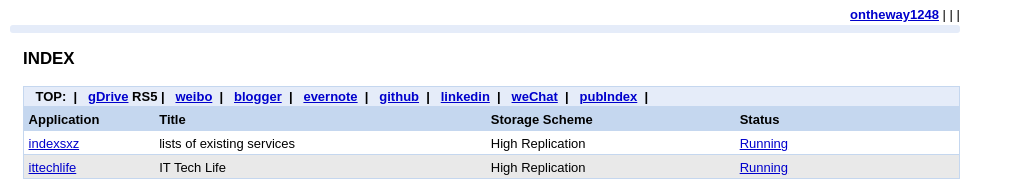
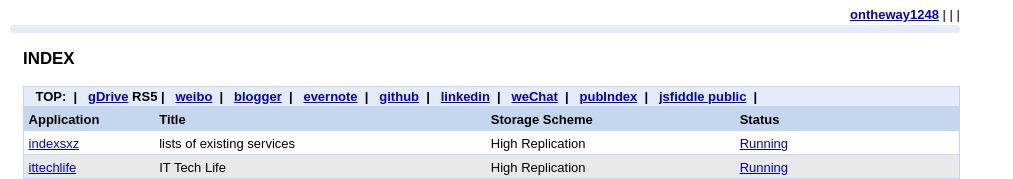
Before and after one commit to xianweizhang/publicsxwz, a plain HTML site: page indexgae/war/Index.html in a window 1280 px wide. Shown: the top 179 px of the page, without its empty margins (0-1013 px from the left). Drawn offline with Linux system fonts and the light colour scheme; some packages are replaced by stand-ins of ours.

```diff
--- a/indexgae/war/Index.html
+++ b/indexgae/war/Index.html
@@ -55,6 +55,7 @@ TOP:&nbsp;&nbsp;|&nbsp;&nbsp;
 <a href="http://www.linkedin.com/in/stephenxianweizhang" title="st3ph3n@linkedin">linkedin</a>&nbsp;&nbsp;|&nbsp;&nbsp;
 <a href="#" title="@weChat">weChat</a>&nbsp;&nbsp;|&nbsp;&nbsp;
 <a href="http://stephenxianweizhang.appspot.com" title="Public Index from Stephen Xianwei Zhang">pubIndex</a>&nbsp;&nbsp;|&nbsp;&nbsp;
+<a href="http://jsfiddle.net/stephen28/maZbV/" title="normal test for GUI">jsfiddle public</a>&nbsp;&nbsp;|&nbsp;&nbsp;
 </strong>
 <span class="ae-disabled ae-paginate-next"></span>
 </div>
```
